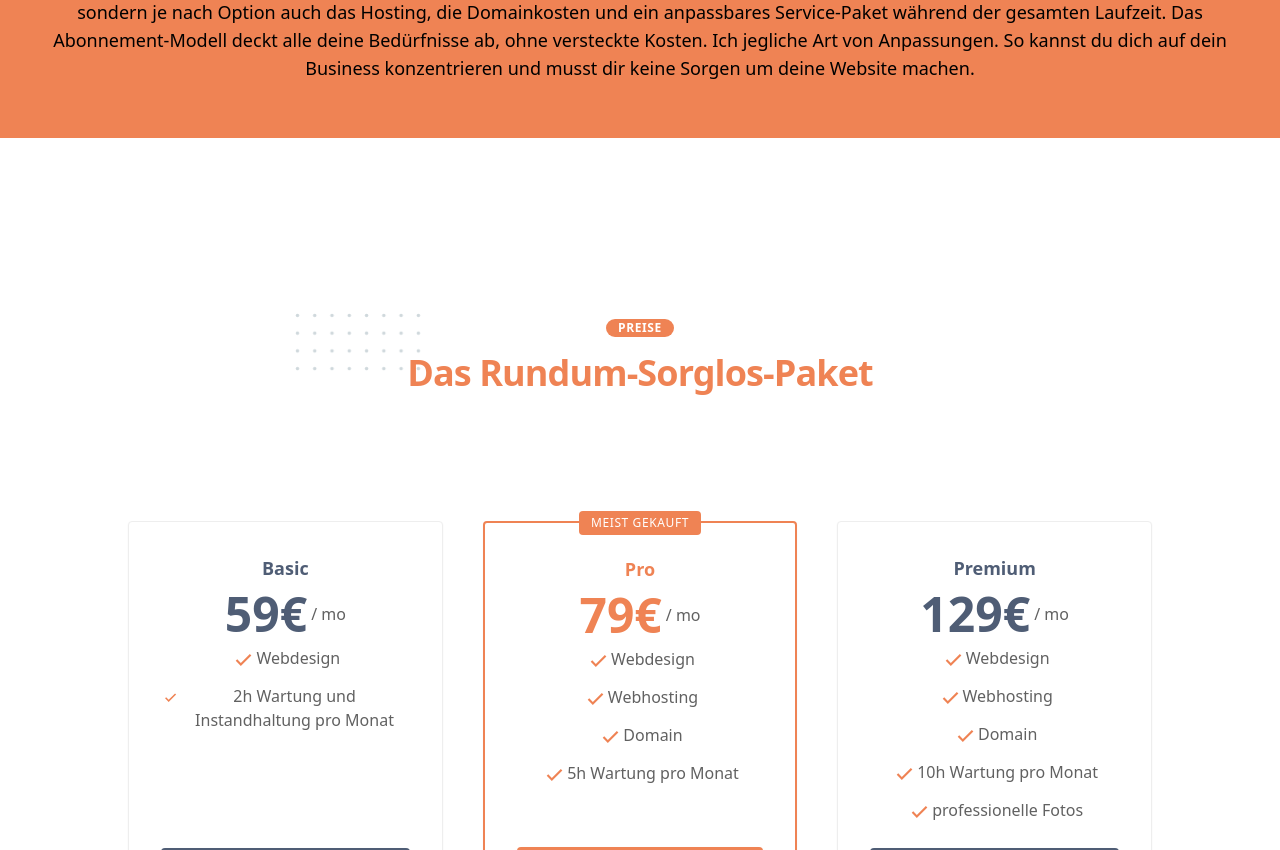
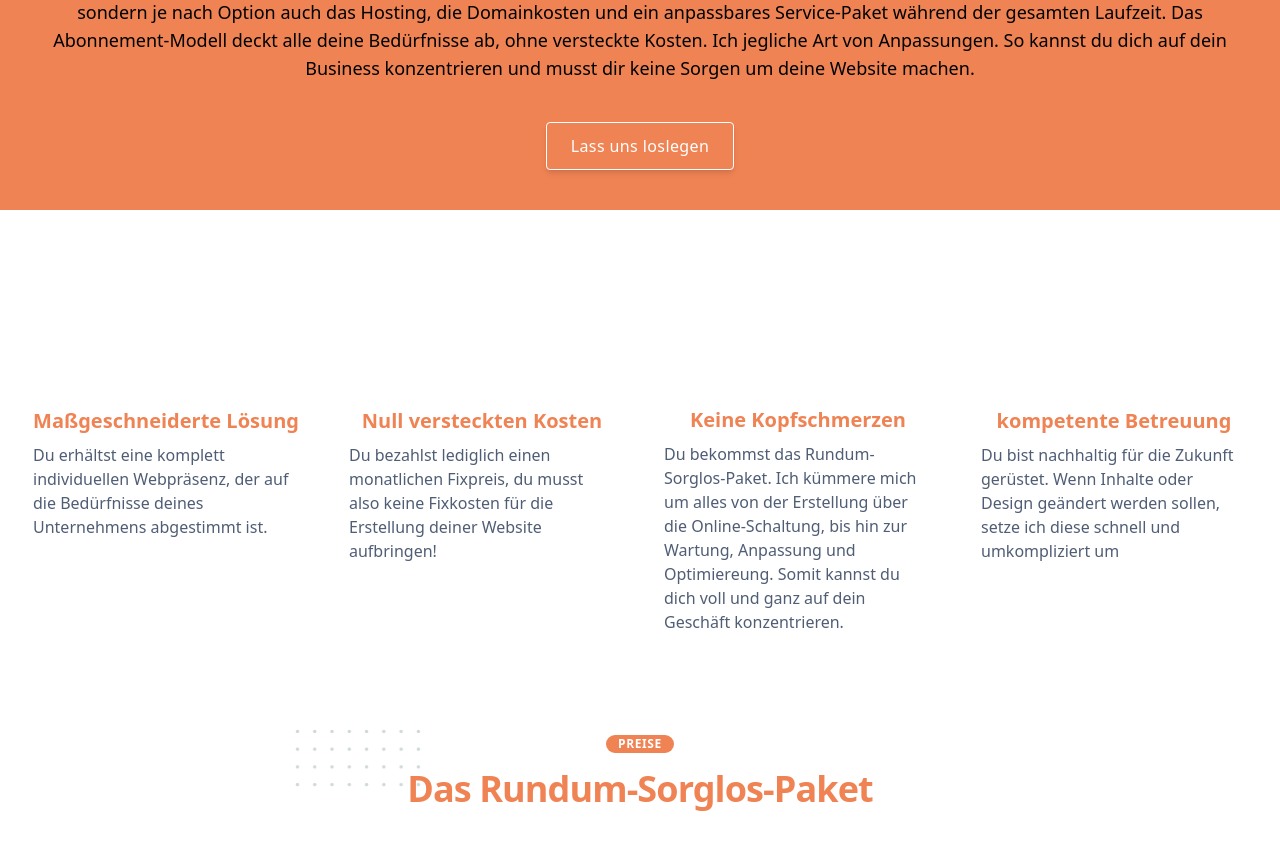
Before and after one commit to 36Kryptum/Portfolio, a Next.js app: page / in a window 1280 px wide. Shown: the part 1460-2310 px from the top of the page. Built offline with nearby package versions, Linux system fonts and the light colour scheme.

Commit message:
sections

```diff
--- a/src/app/page.js
+++ b/src/app/page.js
@@ -4,6 +4,7 @@ import  Service  from '@/components/Service';
 import  Hero  from '@/components/Hero';
 import  Information  from '@/components/Information';
 import  Solution  from '@/components/Solution';
+import  Advantages  from '@/components/Advantages';
 
 export default function Home() {
 
@@ -12,6 +13,7 @@ export default function Home() {
       <Hero/>
       <Information/>
       <Solution/>
+      <Advantages/>
       <Service/>
       <Contact/>
     </main>
--- /dev/null
+++ b/src/components/Advantages.js
@@ -0,0 +1,28 @@
+export default function Advantages() {
+    const handleClick = () => {
+        document.getElementById('contact').scrollIntoView({ behavior: 'smooth' });
+    };
+    return (
+        <div className="max-w-screen-xl mx-auto px-4">
+            <h2 className="text-center text-white my-2 text-3xl font-bold mb-10">Deine Vorteile</h2>
+            <div className="grid grid-cols-1 lg:grid-cols-4 gap-4">
+                <div className="bg-white text-accent rounded border border-white p-4 hover:scale-105 duration-300">
+                    <h3 className="text-center text-primary my-2 text-xl font-bold">Maßgeschneiderte Lösung</h3>
+                    Du erhältst eine komplett individuellen Webpräsenz, der auf die Bedürfnisse deines Unternehmens abgestimmt ist.
+                </div>
+                <div className="bg-white text-accent rounded border border-white p-4 hover:scale-105 duration-300">
+                    <h3 className="text-center text-primary my-2 text-xl font-bold">Null versteckten Kosten</h3>
+                    Du bezahlst lediglich einen monatlichen Fixpreis, du musst also keine Fixkosten für die Erstellung deiner Website aufbringen!
+                </div>
+                <div className="bg-white text-accent roundedborder border-white p-4 hover:scale-105 duration-300">
+                    <h3 className="text-center text-primary my-2 text-xl font-bold">Keine Kopfschmerzen</h3>
+                    Du bekommst das Rundum-Sorglos-Paket. Ich kümmere mich um alles von der Erstellung über die Online-Schaltung, bis hin zur Wartung, Anpassung und Optimiereung. Somit kannst du dich voll und ganz auf dein Geschäft konzentrieren.
+                </div>
+                <div className="bg-white text-accent rounded border border-white p-4 hover:scale-105 duration-300">
+                    <h3 className="text-center text-primary my-2 text-xl font-bold">kompetente Betreuung</h3>
+                    Du bist nachhaltig für die Zukunft gerüstet. Wenn Inhalte oder Design geändert werden sollen, setze ich diese schnell und umkompliziert um
+                </div>
+            </div>
+        </div>
+    )
+}
--- a/src/components/Hero.js
+++ b/src/components/Hero.js
@@ -10,9 +10,9 @@ export default function Hero() {
     <div className="container flex flex-col justify-center p-6 mx-auto sm:py-12 lg:py-24 lg:flex-row lg:justify-between">
       <div className="flex flex-col justify-center text-center rounded-sm lg:max-w-md xl:max-w-2xl lg:text-left">
         <h1 className="text-5xl font-bold leading-none sm:text-6xl">Schaffe <br/>
-          <span className="text-primary transition duration-300">digitalen Erfolg </span>für dein Unternehmen
+          <span className="text-primary transition duration-300 hover:translate-x-8">digitalen Erfolg </span>für dein Unternehmen
         </h1>
-        <p className="my-6 text-xl">mit einer individuellen Website im Abomodell ganz ohne Intitialkosten</p>
+        <p className="my-6 text-xl"><span className='transition ease-in-out hover:text-primary duration-300'>hebe dich von deiner Konkurrenz ab</span>, mit einer individuellen Website im Abomodell, ganz ohne Intitialkosten</p>
 
         <div className="flex flex-col space-y-4 sm:items-center sm:justify-center sm:flex-row sm:space-y-0 sm:space-x-4 lg:justify-start">
           <a rel="noopener noreferrer" onClick={handleClick} className="px-8 py-3 text-lg cursor-pointer font-semibold rounded bg-primary dark:text-background-dark">Kontakt aufnehmen</a>
--- a/src/components/Navbar.js
+++ b/src/components/Navbar.js
@@ -6,9 +6,7 @@ import { useTheme } from "next-themes";
 export default function NavBar() {
 
   const [isMenuOpen, setIsMenuOpen] = useState(false);
-  const { systemTheme, theme, setTheme } = useTheme()
-  const currentTheme = theme === 'system' ? systemTheme : theme;
-
+  const { systemTheme, theme, setTheme } = useTheme("dark")
   const handleClick = () => {
     document.getElementById('contact').scrollIntoView({behavior: 'smooth'});
   };
--- a/src/components/Service.js
+++ b/src/components/Service.js
@@ -47,7 +47,7 @@ export default function Service() {
         </p>
       </div>
       <div className="grid max-w-md gap-10 row-gap-5 lg:max-w-screen-lg sm:row-gap-10 lg:grid-cols-3 xl:max-w-screen-lg mx-auto">
-        <div className="flex flex-col justify-between p-8 transition-shadow duration-300 bg-white border rounded shadow-sm sm:items-center hover:shadow">
+        <div className="flex flex-col hover:scale-105 duration-300 justify-between p-8 bg-white border rounded shadow-sm sm:items-center hover:shadow">
           <div className="text-center">
             <div className="text-lg font-semibold text-accent">Basic</div>
             <div className="flex items-center justify-center mt-2">
@@ -74,7 +74,7 @@ export default function Service() {
             </p>
           </div>
         </div>
-        <div className="relative flex flex-col justify-between p-8 transition-shadow duration-300 bg-white border-2 rounded shadow-sm sm:items-center hover:shadow border-primary">
+        <div className="relative flex flex-col justify-between p-8 hover:scale-105 duration-300 bg-white border-2 rounded shadow-sm sm:items-center hover:shadow border-primary">
           <div className="absolute inset-x-0 top-0 flex justify-center -mt-3">
             <div className="inline-block px-3 py-1 text-xs font-medium tracking-wider text-white uppercase rounded bg-primary">
               Meist Gekauft
@@ -108,7 +108,7 @@ export default function Service() {
             </p>
           </div>
         </div>
-        <div className="flex flex-col justify-between p-8 transition-shadow duration-300 bg-white border rounded shadow-sm sm:items-center hover:shadow">
+        <div className="flex flex-col justify-between p-8 hover:scale-105 duration-300 bg-white border rounded shadow-sm sm:items-center hover:shadow">
           <div className="text-center">
             <div className="text-lg text-accent font-semibold">Premium</div>
             <div className="flex items-center justify-center mt-2">
--- a/src/components/Solution.js
+++ b/src/components/Solution.js
@@ -1,9 +1,18 @@
 export default function Information() {
+   const handleClick = () => {
+      document.getElementById('contact').scrollIntoView({ behavior: 'smooth' });
+    };
    return (
       <div className="w-full bg-primary mx-auto px-4 my-24 flex items-center justify-center">
          <div className="max-w-screen-xl text-center py-10 flex flex-col justify-center items-center h-full">
            <h1 className="text-3xl font-bold">Die Lösung - Dein individuelles Abomodell</h1>
          <p className="text-lg p-4 ">Du erhältst eine maßgeschneiderte Website zu einem festen monatlichen Preis. Das Paket umfasst nicht nur die Erstellung der Website, sondern je nach Option auch das Hosting, die Domainkosten und ein anpassbares Service-Paket während der gesamten Laufzeit. Das Abonnement-Modell deckt alle deine Bedürfnisse ab, ohne versteckte Kosten. Ich jegliche Art von Anpassungen. So kannst du dich auf dein Business konzentrieren und musst dir keine Sorgen um deine Website machen.</p>
+         <a
+              onClick={handleClick}
+              className="inline-flex items-center cursor-pointer justify-center h-12 px-6 mt-6 font-medium tracking-wide text-white transition duration-200 bg-transparent border-white border rounded shadow-md hover:bg-transparent hover:bg-white hover:border hover:text-primary focus:shadow-outline focus:outline-none"
+            >
+              Lass uns loslegen
+            </a>
       </div>
       </div>
    )
```
Also changed, not shown: src/components/Information.js (+4 -4 lines).
